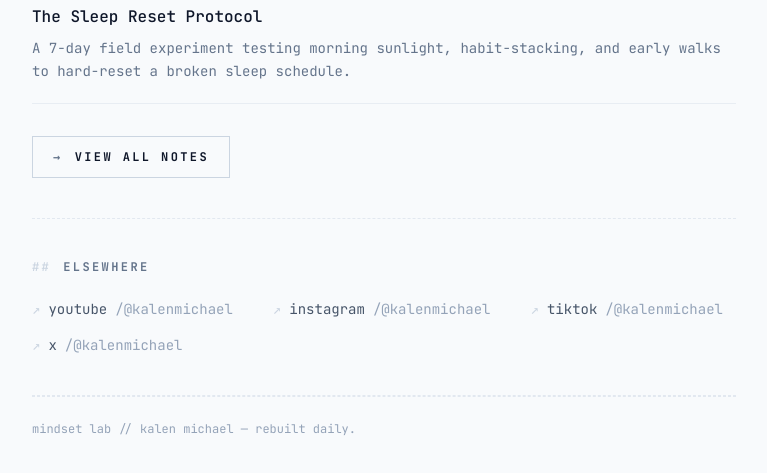
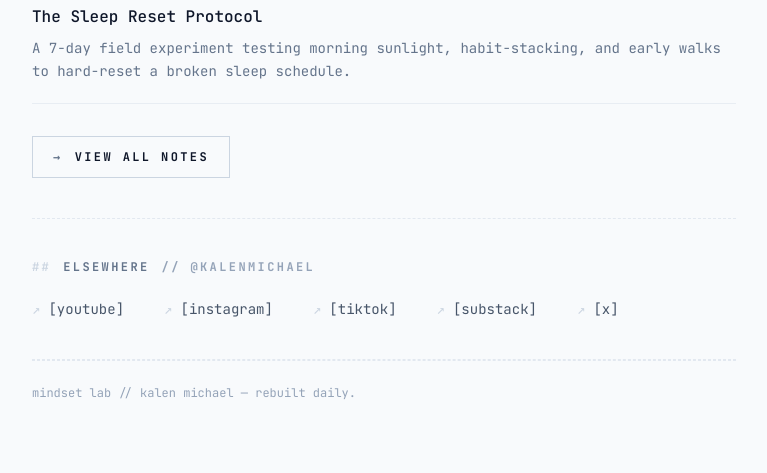
Before and after one commit to kalenmike/mindset-lab, an Astro site: page / in a window 1280 px wide. Shown: the part 1712-2185 px from the top of the page, without its empty margins (256-1023 px from the left). After the commit the page ends 2161 px from the top, so only its background shows below. Built offline with nearby package versions, Linux system fonts and the light colour scheme; Astro itself is replaced by a stand-in of ours.

Commit message:
chore: less redundent socials

```diff
--- a/src/components/Footer.astro
+++ b/src/components/Footer.astro
@@ -6,10 +6,11 @@ interface Props {
 const { elsewhere = true } = Astro.props
 
 const SOCIALS = [
-    { label: 'youtube', href: 'https://youtube.com/@kalenmichael' },
-    { label: 'instagram', href: 'https://instagram.com/kalenmichael' },
-    { label: 'tiktok', href: 'https://tiktok.com/@kalenmichael' },
-    { label: 'x', href: 'https://x.com/kalenmichael' },
+    { label: '[youtube]', href: 'https://youtube.com/@kalenmichael' },
+    { label: '[instagram]', href: 'https://instagram.com/kalenmichael' },
+    { label: '[tiktok]', href: 'https://tiktok.com/@kalenmichael' },
+    { label: '[substack]', href: 'https://substack.com/@kalenmichael' },
+    { label: '[x]', href: 'https://x.com/kalenmichael' },
 ]
 ---
 
@@ -17,7 +18,7 @@ const SOCIALS = [
     elsewhere && (
         <section id="elsewhere" class="border-b border-dashed border-slate-800 py-10">
             <h2 class="flex items-center gap-3 text-xs font-bold uppercase tracking-[0.2em] text-slate-500">
-                <span class="text-slate-700">##</span> Elsewhere
+        <span class="text-slate-700">##</span> Elsewhere <span class="text-slate-600">// @kalenmichael</span>
             </h2>
             <div class="flex flex-wrap gap-x-10 gap-y-4 pt-6">
                 {SOCIALS.map((social) => (
@@ -28,7 +29,7 @@ const SOCIALS = [
                         class="group flex items-center gap-2 text-sm text-slate-400 transition-colors hover:text-white"
                     >
                         <span class="text-slate-700 group-hover:text-slate-400">↗</span>
-                        {social.label} <span class="text-slate-600">/@kalenmichael</span>
+                        {social.label}
                     </a>
                 ))}
             </div>
```
